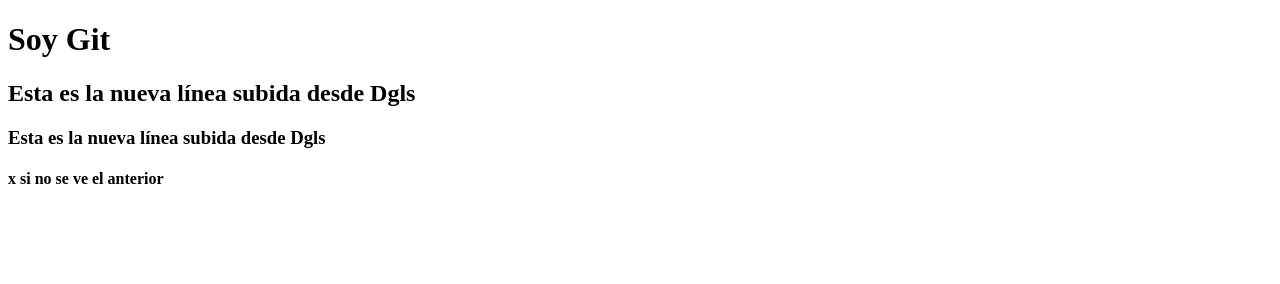
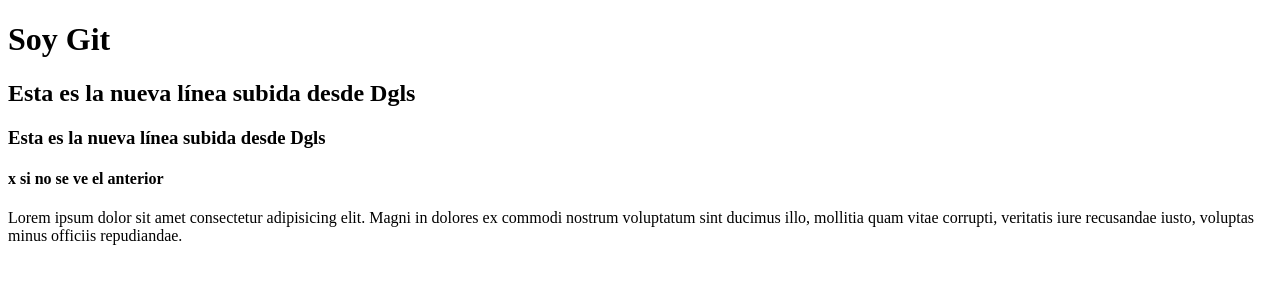
Before and after one commit to Jose-Riveradl/ejemplo2.0, a plain HTML site: page git/index.html in a window 1280 px wide. Drawn offline with Linux system fonts and the light colour scheme.

Commit message:
cambios desde ramadgls

```diff
--- a/git/index.html
+++ b/git/index.html
@@ -13,6 +13,7 @@
   <h2>Esta es la nueva línea subida desde Dgls</h2>
   <h3>Esta es la nueva línea subida desde Dgls</h3>
   <h4>x si no se ve el anterior</h4>
+  <p>Lorem ipsum dolor sit amet consectetur adipisicing elit. Magni in dolores ex commodi nostrum voluptatum sint ducimus illo, mollitia quam vitae corrupti, veritatis iure recusandae iusto, voluptas minus officiis repudiandae.</p>
 
 </body>
 
```
